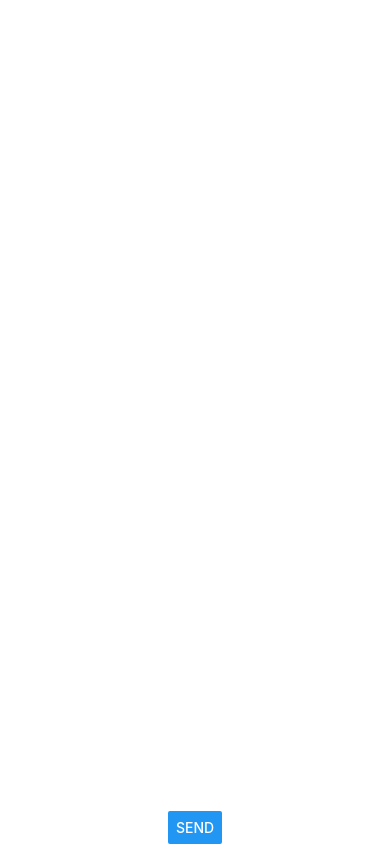
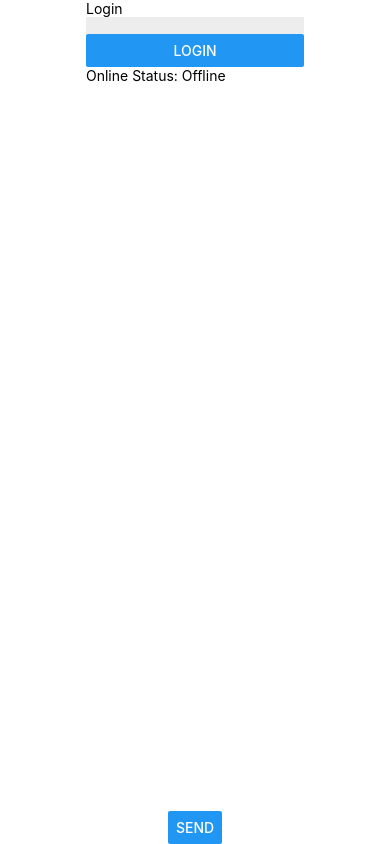
Before and after one commit to gentom/ReactNative-Flask-Chat, a React Native app in the folder chat-client/: screen / in a window 390 px wide. Built offline with nearby package versions, Linux system fonts and the light colour scheme.

Commit message:
add axios, update App.js(add onLogin function)

```diff
--- a/chat-client/App.js
+++ b/chat-client/App.js
@@ -1,5 +1,11 @@
 import React from 'react';
 import { StyleSheet, Text, View, TextInput, Button, FlatList } from 'react-native';
+import axios from 'axios';
+
+const serverURL = 'http://localhost:8668';
+const http = axios.create({
+  baseURL: serverURL,
+});
 
 export default class App extends React.Component {
   constructor(props){
@@ -10,15 +16,31 @@
     };
   }
 
+  onLogin(){
+    const { isLoggedIn } = this.state;
+    if(!isLoggedIn){
+
+    }
+  }
+
   onMsgSend(){
     const { input, msgs } = this.state;
     msgs.push(input);
   }
 
+
   render() {
-    const { msgs } = this.state;
+    const { msgs, isLoggedIn } = this.state;
     return (
       <View style={styles.container}>
+
+        <View>
+          <Text>Login</Text>
+          <TextInput style={{ backgroundColor: '#ededed' }} onChangeText={(val) => this.setState({username: val})} />
+          <Button title='Login' onPress={() => this.onLogin()} />
+          <Text>Online Status: {isLoggedIn ? 'Online' : 'Offline'}</Text>
+        </View>
+
         <FlatList>
           data = {msgs}
           renderItem = {({item}) => <Text>{item}</Text>}
--- a/chat-client/package.json
+++ b/chat-client/package.json
@@ -19,8 +19,9 @@
     "preset": "jest-expo"
   },
   "dependencies": {
+    "axios": "^0.17.1",
     "expo": "^25.0.0",
     "react": "16.2.0",
-    "react-native": "0.52.0"
+    "react-native": "^0.52.0"
   }
 }
```
Also changed, not shown: 1 other file (tests, documents, lock files or other folders).
